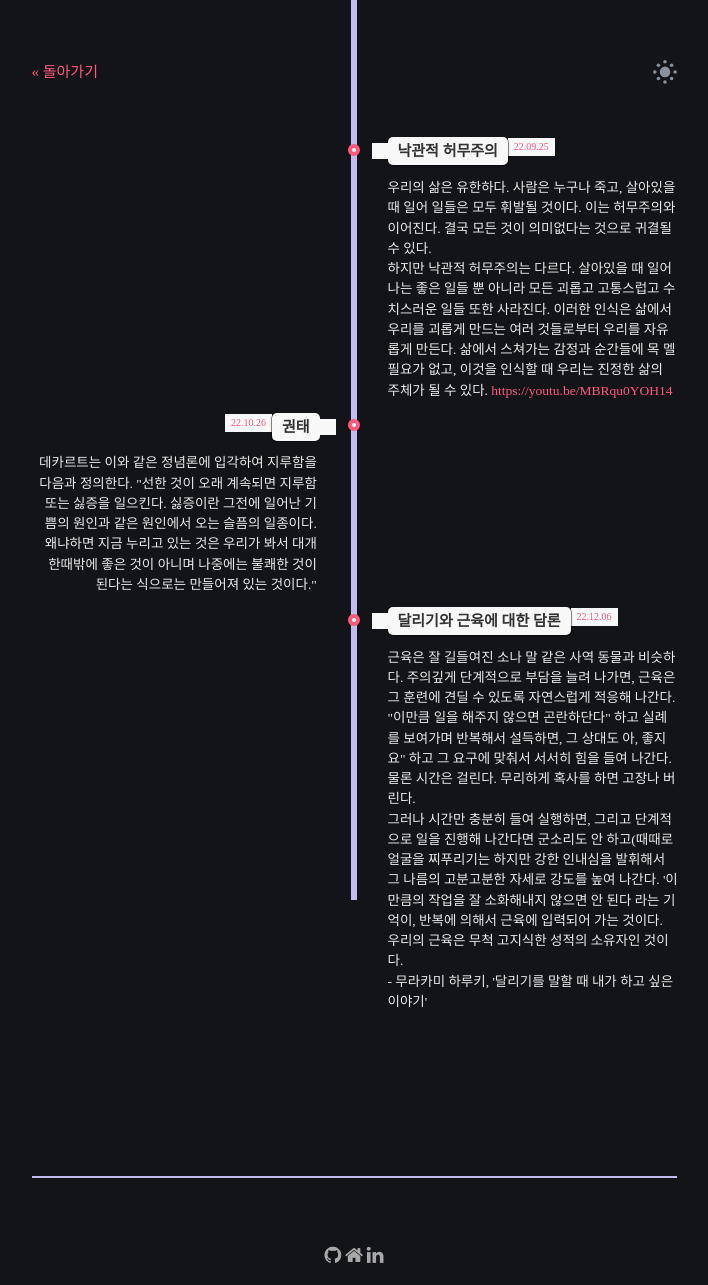
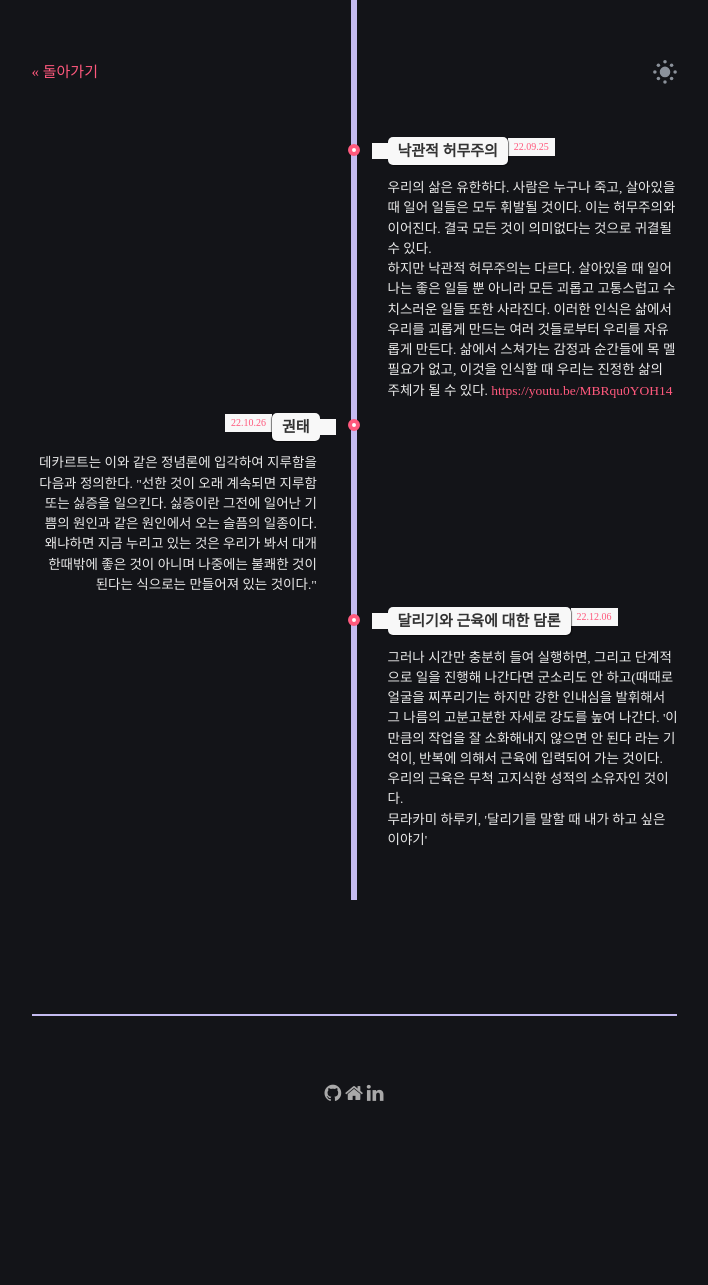
Before and after one commit to Bloofer/Bloofer.github.io, a Jekyll site: the page built from about.html, in a window 1280 px wide. Shown: the whole page, without its empty margins (286-994 px from the left). Built offline with Jekyll 4.4.1, drawn with Linux system fonts in a browser that asks for light colours; some web fonts are replaced; after the commit the page ends 1123 px from its top, so only the background shows below that.

Commit message:
Update about.html

```diff
--- a/about.html
+++ b/about.html
@@ -59,13 +59,10 @@ layout: default
                     <span class="time-wrapper"><span class="time">22.12.06</span></span>
                 </div>
                 <div class="desc">
-                  근육은 잘 길들여진 소나 말 같은 사역 동물과 비슷하다. 주의깊게 단계적으로 부담을 늘려 나가면, 근육은 그 훈련에 견딜 수
-                  있도록 자연스럽게 적응해 나간다. "이만큼 일을 해주지 않으면 곤란하단다" 하고 실례를 보여가며 반복해서 설득하면, 그 상대도
-                  아, 좋지요" 하고 그 요구에 맞춰서 서서히 힘을 들여 나간다. 물론 시간은 걸린다. 무리하게 혹사를 하면 고장나 버린다.<br>
                   그러나 시간만 충분히 들여 실행하면, 그리고 단계적으로 일을 진행해 나간다면 군소리도 안 하고(때때로 얼굴을 찌푸리기는 하지만
                   강한 인내심을 발휘해서 그 나름의 고분고분한 자세로 강도를 높여 나간다. '이만큼의 작업을 잘 소화해내지 않으면 안 된다 라는 기억이,
                   반복에 의해서 근육에 입력되어 가는 것이다. 우리의 근육은 무척 고지식한 성적의 소유자인 것이다.<br>
-                  - 무라카미 하루키, '달리기를 말할 때 내가 하고 싶은 이야기'
+                  무라카미 하루키, '달리기를 말할 때 내가 하고 싶은 이야기'
                 </div>
             </div>
         </li>
```
